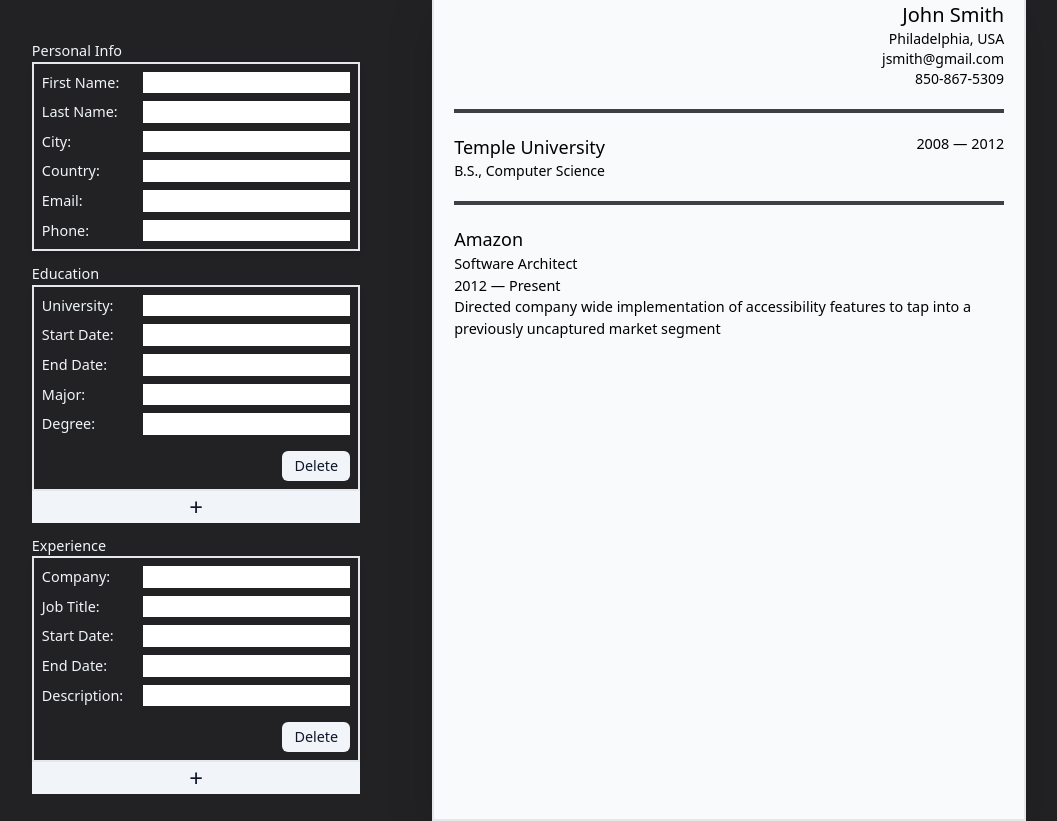
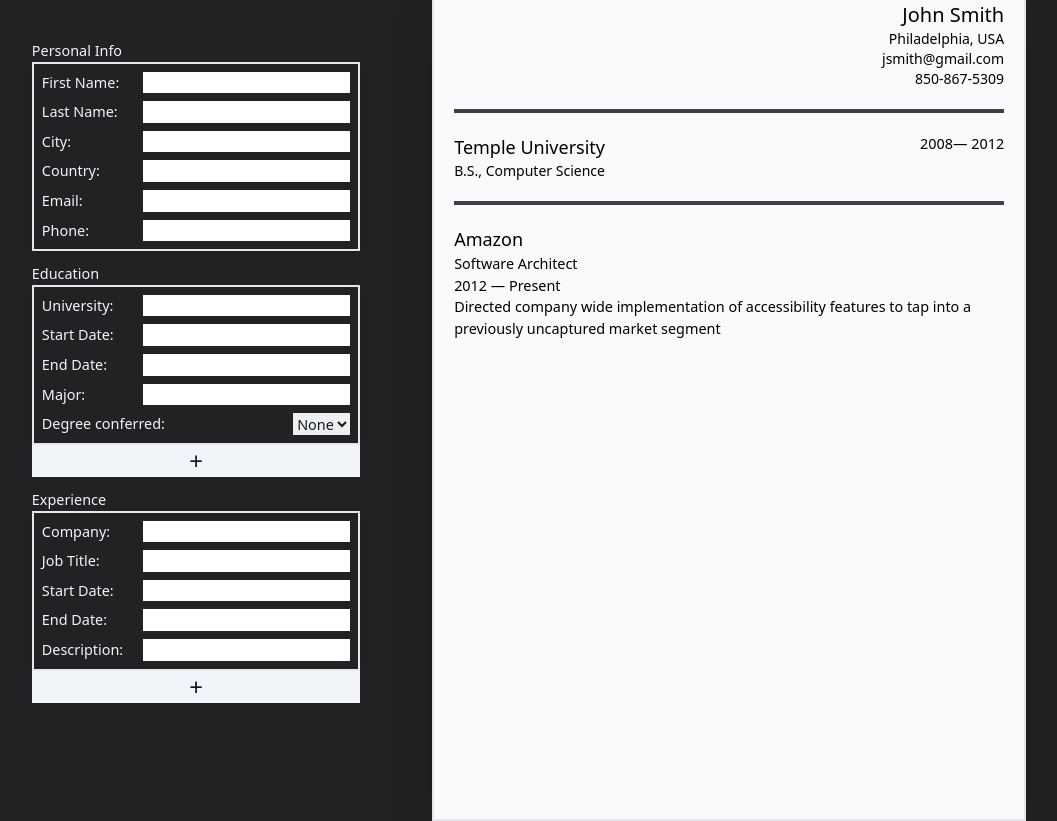
Before and after one commit to alexwittwer/cv-builder, a React (Vite) app: page / in a window 1280 px wide. Shown: the whole page, without its empty margins (131-1188 px from the left). Built offline with nearby package versions, Linux system fonts and the light colour scheme.

Commit message:
fix button to only appear when new form is added

```diff
--- a/src/components/app.jsx
+++ b/src/components/app.jsx
@@ -31,7 +31,6 @@ export default function App() {
   });
 
   function handleBio(e) {
-    console.log(state);
     updateState((draft) => {
       draft[e.target.name] = e.target.value;
     });
@@ -68,7 +67,6 @@ export default function App() {
   }
 
   function addEducation() {
-    console.log(state);
     updateState((draft) => {
       const newEducation = {
         university: "",
--- a/src/components/bio.jsx
+++ b/src/components/bio.jsx
@@ -1,3 +1,4 @@
+/* eslint-disable react/prop-types */
 export default function Bio({ handleBio }) {
   return (
     <>
--- a/src/components/cv.jsx
+++ b/src/components/cv.jsx
@@ -1,6 +1,7 @@
-export default function Cv({ info = { info } }) {
+/* eslint-disable react/prop-types */
+
+function CVBio({ info }) {
   return (
-    <section className="flex flex-col gap-5 shadow-2xl p-5 border-2 cv bg-slate-50">
     <div className="bio flex flex-col items-end justify-end">
       <div className="flex ">
         <p className="text-xl">
@@ -13,18 +14,26 @@ export default function Cv({ info = { info } }) {
       <p className="text-sm">{info.email}</p>
       <p className="text-sm">{info.phone}</p>
     </div>
-      <p className="border-b-4 border-zinc-700"></p>
+  );
+}
+
+function CVEducation({ info }) {
+  return (
+    <div className="flex flex-col">
       <div className="education flex justify-between items-start">
         <div>
           <p className="text-lg">{info.education.university}</p>
           <p className="text-sm">
-            {info.education.degree}, {info.education.major}
+            {info.education.degree}
+            {info.education.degree !== "" ? "," : ""} {info.education.major}
           </p>
         </div>
         <div className="flex flex-col justify-end items-end">
           <p>
-            {info.education.start} — {info.education.end}
+            {info.education.start}
+            {info.education.start !== "" ? "—" : ""} {info.education.end}
           </p>
+        </div>
       </div>
       {info.education.additionalEducation.map((edu) => {
         return (
@@ -35,25 +44,30 @@ export default function Cv({ info = { info } }) {
             <div>
               <p className="text-lg">{edu.university}</p>
               <p className="text-sm">
-                  {edu.degree}, {edu.major}
+                {edu.degree}
+                {edu.degree !== "" ? "," : ""} {edu.major}
               </p>
             </div>
             <div className="flex flex-col justify-end items-end">
               <p>
-                  {edu.start} — {edu.end}
+                {edu.start} {edu.start !== "" ? "—" : ""} {edu.end}
               </p>
             </div>
           </div>
         );
       })}
     </div>
+  );
+}
 
-      <p className="border-b-4 border-zinc-700"></p>
+function CVExperience({ info }) {
+  return (
     <div className="work">
       <p className="text-lg">{info.experience.work}</p>
       <p>{info.experience.title}</p>
       <p>
-          {info.experience.start} — {info.experience.end}
+        {info.experience.start} {info.experience.start !== "" ? "—" : ""}{" "}
+        {info.experience.end}
       </p>
       <p>{info.experience.desc}</p>
       {info.experience.additionalExperience.map((experience) => {
@@ -62,13 +76,25 @@ export default function Cv({ info = { info } }) {
             <p className="text-lg">{experience.work}</p>
             <p>{experience.title}</p>
             <p>
-                {experience.start} — {experience.end}
+              {experience.start} {experience.start !== "" ? "—" : ""}{" "}
+              {experience.end}
             </p>
             <p>{experience.desc}</p>
           </div>
         );
       })}
     </div>
+  );
+}
+
+export default function Cv({ info = { info } }) {
+  return (
+    <section className="flex flex-col gap-5 shadow-2xl p-5 border-2 cv bg-slate-50">
+      <CVBio info={info} />
+      <p className="border-b-4 border-zinc-700"></p>
+      <CVEducation info={info} />
+      <p className="border-b-4 border-zinc-700"></p>
+      <CVExperience info={info} />
     </section>
   );
 }
--- a/src/components/education.jsx
+++ b/src/components/education.jsx
@@ -1,10 +1,12 @@
+/* eslint-disable react/prop-types */
 export default function Education({
   propkey,
   handleEducation,
   removeEducation,
+  added,
 }) {
   return (
-    <>
+    <section>
       <p>Education</p>
       <form
         action=""
@@ -57,16 +59,25 @@ export default function Education({
         </FormWrapper>
         <FormWrapper>
           <label htmlFor="degree" className="">
-            Degree:{" "}
+            Degree conferred:{" "}
           </label>
-          <input
+          <select
             type="text"
             name="degree"
             id="degree"
             onChange={(e) => handleEducation(e, propkey)}
-          />
+            className="text-slate-900"
+          >
+            <option value="">None</option>
+            <option value="B.A.">B.A.</option>
+            <option value="B.S.">B.S.</option>
+            <option value="M.A.">M.A..</option>
+            <option value="M.S.">M.S.</option>
+            <option value="Ph.D">PhD</option>
+          </select>
         </FormWrapper>
-        <div className="flex mt-2 gap-5 justify-end items-center">
+        {added ? (
+          <div className="flex my-1 gap-5 justify-end items-center">
             <button
               type="button"
               onClick={() => removeEducation(propkey)}
@@ -75,8 +86,11 @@ export default function Education({
               Delete
             </button>
           </div>
+        ) : (
+          ""
+        )}
       </form>
-    </>
+    </section>
   );
 }
 
--- a/src/components/form.jsx
+++ b/src/components/form.jsx
@@ -1,3 +1,4 @@
+/* eslint-disable react/prop-types */
 import Bio from "./bio";
 import Education from "./education";
 import Work from "./work";
@@ -32,12 +33,15 @@ export default function Form({
         />
         {additionalEducation.map((education) => {
           return (
+            <div key={education.id}>
               <Education
                 key={education.id}
                 propkey={education.id}
                 handleEducation={handleAdditionalEducation}
                 removeEducation={removeEducation}
+                added={true}
               />
+            </div>
           );
         })}
         <button
@@ -54,14 +58,16 @@ export default function Form({
           removeExperience={removeExperience}
         />
         {additionalExperience.map((work) => {
-          console.log(work.id);
           return (
+            <div key={work.id}>
               <Work
                 key={work.id}
                 propkey={work.id}
                 handleExperience={handleAdditionalExperience}
                 removeExperience={removeExperience}
+                added={true}
               />
+            </div>
           );
         })}
         <button
--- a/src/components/work.jsx
+++ b/src/components/work.jsx
@@ -1,4 +1,10 @@
-export default function Work({ propkey, handleExperience, removeExperience }) {
+/* eslint-disable react/prop-types */
+export default function Work({
+  propkey,
+  handleExperience,
+  removeExperience,
+  added,
+}) {
   return (
     <>
       <p>Experience</p>
@@ -62,7 +68,8 @@ export default function Work({ propkey, handleExperience, removeExperience }) {
             onChange={(e) => handleExperience(e, propkey)}
           />
         </FormWrapper>
-        <div className="flex mt-2 gap-5 justify-end items-center">
+        {added ? (
+          <div className="flex my-1 gap-5 justify-end items-center">
             <button
               type="button"
               onClick={() => removeExperience(propkey)}
@@ -71,6 +78,9 @@ export default function Work({ propkey, handleExperience, removeExperience }) {
               Delete
             </button>
           </div>
+        ) : (
+          ""
+        )}
       </form>
     </>
   );
```
Lines whose indentation alone changed are shown as unchanged.
